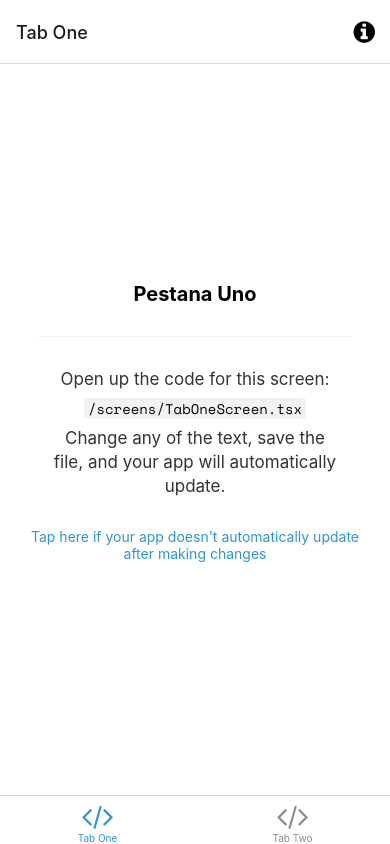
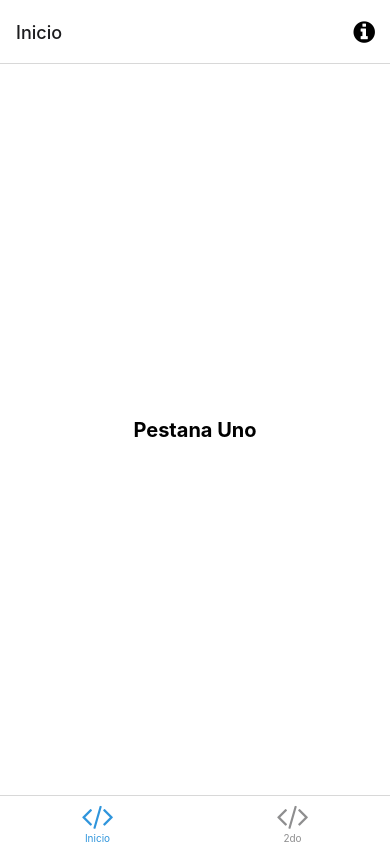
Before and after one commit to senasAPP/SenasApp, a React Native app: screen /TabOne in a window 390 px wide. Built offline with nearby package versions, Linux system fonts and the light colour scheme; what expo-linking would draw is missing.

Commit message:
Mi primer cambio
Cambie los titulos de las pantallas, quite la descripcion y la barrita

```diff
--- a/navigation/index.tsx
+++ b/navigation/index.tsx
@@ -66,7 +66,7 @@ function BottomTabNavigator() {
         name="TabOne"
         component={TabOneScreen}
         options={({ navigation }: RootTabScreenProps<'TabOne'>) => ({
-          title: 'Tab One',
+          title: 'Inicio',
           tabBarIcon: ({ color }) => <TabBarIcon name="code" color={color} />,
           headerRight: () => (
             <Pressable
@@ -88,7 +88,7 @@ function BottomTabNavigator() {
         name="TabTwo"
         component={TabTwoScreen}
         options={{
-          title: 'Tab Two',
+          title: '2do',
           tabBarIcon: ({ color }) => <TabBarIcon name="code" color={color} />,
         }}
       />
--- a/screens/ModalScreen.tsx
+++ b/screens/ModalScreen.tsx
@@ -8,9 +8,6 @@ export default function ModalScreen() {
   return (
     <View style={styles.container}>
       <Text style={styles.title}>Modal</Text>
-      <View style={styles.separator} lightColor="#eee" darkColor="rgba(255,255,255,0.1)" />
-      <EditScreenInfo path="/screens/ModalScreen.tsx" />
-
       {/* Use a light status bar on iOS to account for the black space above the modal */}
       <StatusBar style={Platform.OS === 'ios' ? 'light' : 'auto'} />
     </View>
--- a/screens/TabOneScreen.tsx
+++ b/screens/TabOneScreen.tsx
@@ -8,8 +8,6 @@ export default function TabOneScreen({ navigation }: RootTabScreenProps<'TabOne'
   return (
     <View style={styles.container}>
       <Text style={styles.title}>Pestana Uno</Text>
-      <View style={styles.separator} lightColor="#eee" darkColor="rgba(255,255,255,0.1)" />
-      <EditScreenInfo path="/screens/TabOneScreen.tsx" />
     </View>
   );
 }
--- a/screens/TabTwoScreen.tsx
+++ b/screens/TabTwoScreen.tsx
@@ -6,9 +6,7 @@ import { Text, View } from '../components/Themed';
 export default function TabTwoScreen() {
   return (
     <View style={styles.container}>
-      <Text style={styles.title}>Tab Two</Text>
-      <View style={styles.separator} lightColor="#eee" darkColor="rgba(255,255,255,0.1)" />
-      <EditScreenInfo path="/screens/TabTwoScreen.tsx" />
+      <Text style={styles.title}>Segunda</Text>
     </View>
   );
 }
```
Also changed, not shown: 2 other files (tests, documents, lock files or other folders).
